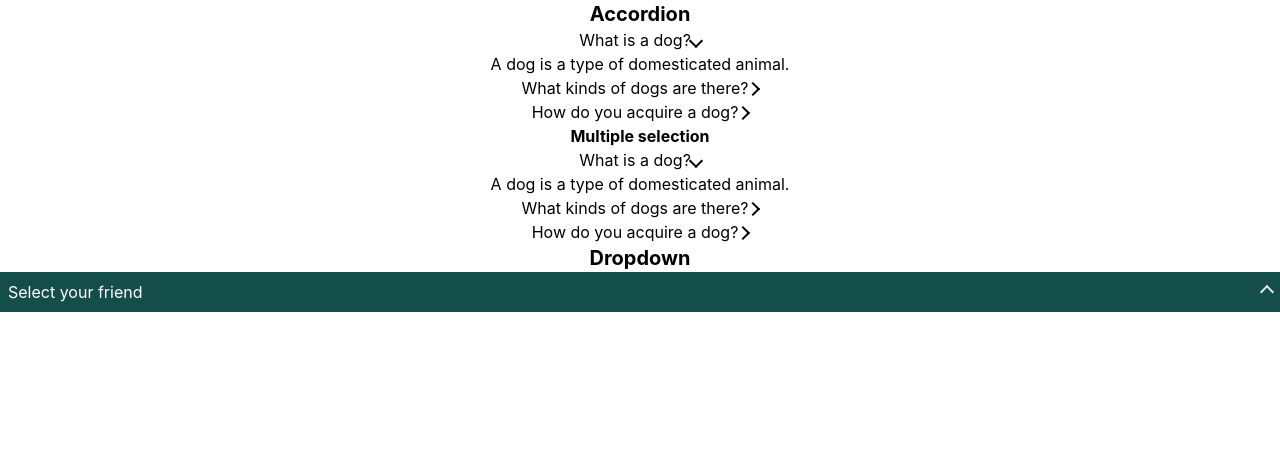
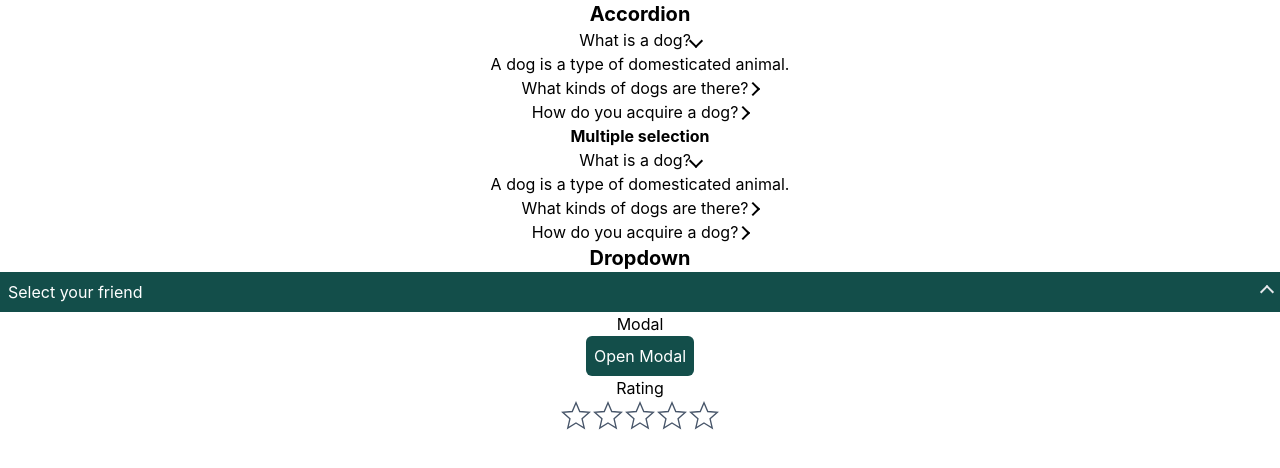
Before and after one commit to tesshuang/interview-prep, a React (Create React App) app: page / in a window 1280 px wide. Shown: the top 468 px of the page. Built offline with nearby package versions, Linux system fonts and the light colour scheme.

Commit message:
Add modal and rating comp

```diff
--- a/src/App.tsx
+++ b/src/App.tsx
@@ -1,10 +1,13 @@
-import React from "react";
+import React, { useState } from "react";
 import "./App.css";
 import Accordion from "./components/Accordion";
 import Dropdown from "./components/Dropdown";
 import { friendOptions, accordions } from "./data";
+import Modal from "./components/Modal";
+import Rating from "./components/Rating";
 
 function App() {
+  const [rating, setRating] = useState<number>(0);
   return (
     <div className="App">
       <h3 className="text-xl font-bold">Accordion</h3>
@@ -13,6 +16,10 @@ function App() {
       <Accordion accordion={accordions} type="multiple" />
       <h3 className="text-xl font-bold">Dropdown</h3>
       <Dropdown placeholder="Select your friend" options={friendOptions} />
+      <h3>Modal</h3>
+      <Modal />
+      <h3>Rating</h3>
+      <Rating name="review-rating" value={rating} onChange={setRating} />
     </div>
   );
 }
--- /dev/null
+++ b/src/components/Modal.tsx
@@ -0,0 +1,37 @@
+import { useState } from "react";
+
+export default function Modal() {
+  const [open, setOpen] = useState(false);
+  return (
+    <div>
+      <button
+        className="p-2 bg-teal-900 rounded-md text-white"
+        onClick={() => setOpen(!open)}
+      >
+        Open Modal
+      </button>
+      {open && (
+        <div
+          role="dialog"
+          aria-modal="true"
+          className="flex justify-center items-center fixed top-0 left-0 w-full h-full bg-neutral-800/[0.8]"
+          onClick={() => setOpen(!open)}
+        >
+          <div className="p-4 text-left bg-white w-96">
+            <h3 className="pb-2 font-bold">Modal title</h3>
+            <hr />
+            <div className="py-4">You're reading this text in a modal!</div>
+            <div className="flex justify-end">
+              <button
+                className="p-2 bg-teal-900 rounded-md text-white"
+                onClick={() => setOpen(!open)}
+              >
+                Close modal
+              </button>
+            </div>
+          </div>
+        </div>
+      )}
+    </div>
+  );
+}
--- /dev/null
+++ b/src/components/Rating.tsx
@@ -0,0 +1,75 @@
+import { useState } from "react";
+
+type RatingProps = {
+  name: string;
+  value: number;
+  onChange: (value: number) => void;
+};
+
+export default function Rating({ name, value, onChange }: RatingProps) {
+  const [tempValue, setTempValue] = useState<number>(0);
+
+  const ratingArray = Array.from({ length: 5 }, (v, i) => i + 1);
+
+  const handleSelection = (e: any, rate: number) => {
+    if (Number(e.target.value) === value) {
+      onChange(0);
+    } else {
+      onChange(rate);
+    }
+  };
+
+  return (
+    <div>
+      {ratingArray.map((rate) => {
+        return (
+          <span
+            key={rate}
+            onMouseEnter={(e) => {
+              const hoverValue = Number(
+                e.currentTarget.querySelector("input")?.value
+              );
+              setTempValue(hoverValue);
+            }}
+            onMouseLeave={(e) => {
+              const hoverValue = Number(
+                e.currentTarget.querySelector("input")?.value
+              );
+              if (hoverValue !== value) {
+                setTempValue(value);
+              }
+            }}
+          >
+            <input
+              name={name}
+              type="checkbox"
+              id={`rate-${rate}`}
+              value={rate}
+              className="hidden"
+              onChange={(e) => handleSelection(e, rate)}
+            />
+            <label
+              htmlFor={`rate-${rate}`}
+              className="inline-block cursor-pointer"
+            >
+              <svg
+                focusable="false"
+                aria-hidden="true"
+                viewBox="0 0 24 24"
+                className={`w-8 stroke-slate-600 hover:text-teal-900 ${
+                  tempValue >= rate ? "text-teal-900" : "text-white"
+                }`}
+              >
+                <path
+                  d="M12 17.27L18.18 21l-1.64-7.03L22 9.24l-7.19-.61L12 2 9.19 8.63 2 9.24l5.46 4.73L5.82 21z"
+                  fill="currentColor"
+                ></path>
+              </svg>
+              <span className="hidden">{rate} Stars</span>
+            </label>
+          </span>
+        );
+      })}
+    </div>
+  );
+}
```
